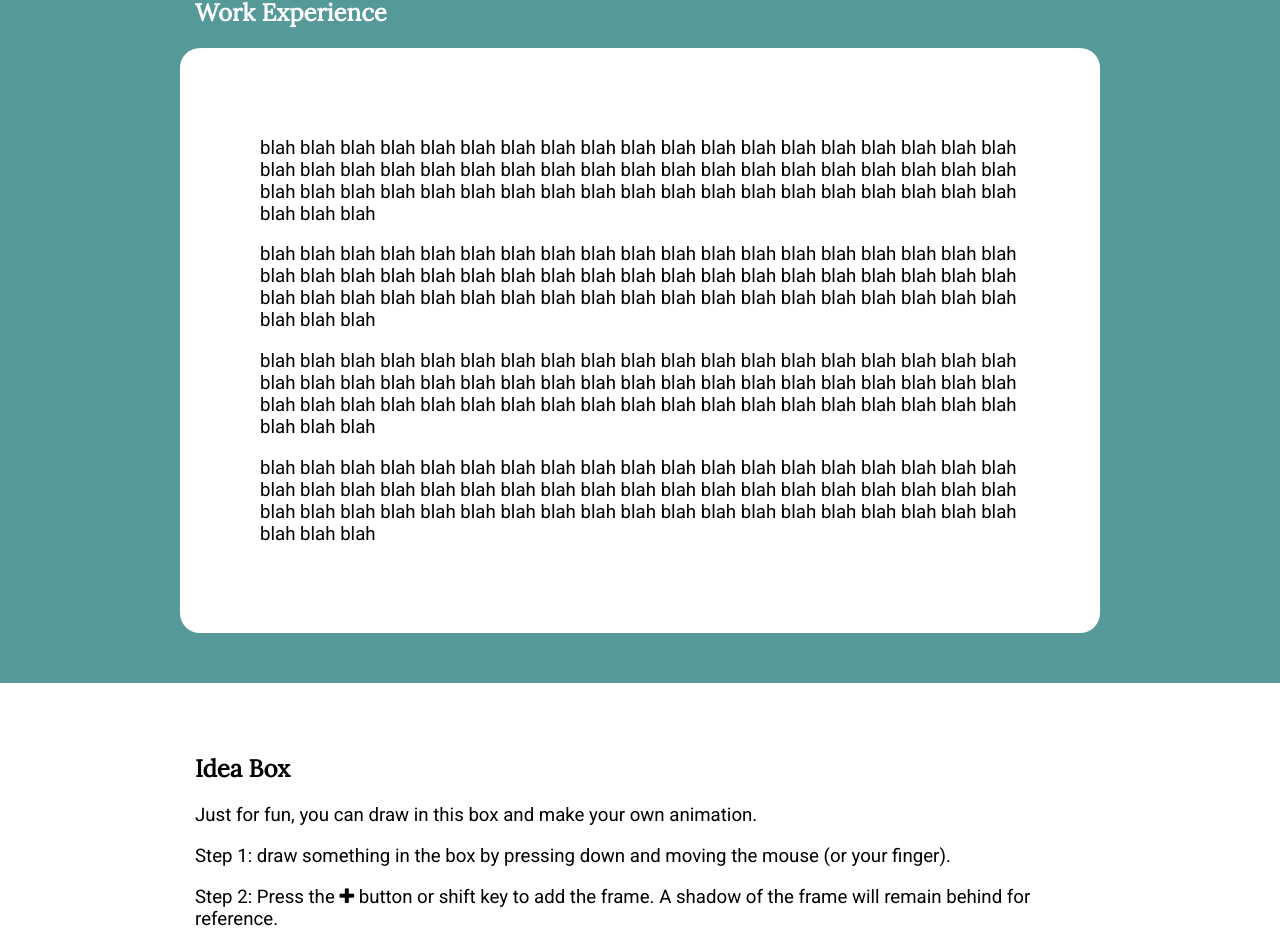
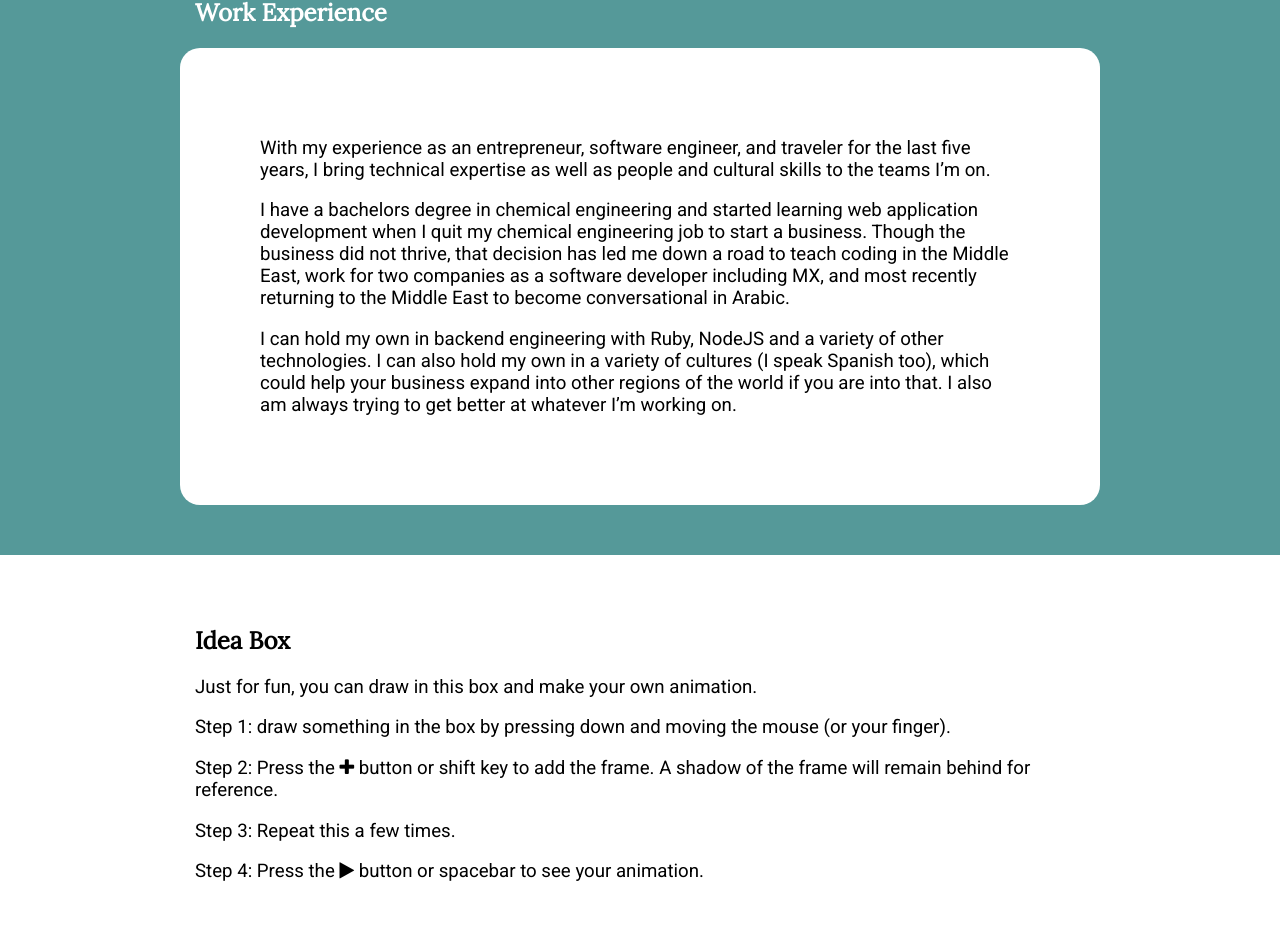
Before and after one commit to joevus/portfolio-ideabox, a React (Create React App) app: page / in a window 1280 px wide. Shown: the part 2475-3409 px from the top of the page. Built offline with nearby package versions, Linux system fonts and the light colour scheme.

Commit message:
added first draft of coverletter.

```diff
--- a/src/components/main/experience/index.js
+++ b/src/components/main/experience/index.js
@@ -8,10 +8,15 @@ class Experience extends React.Component {
           <h1>Work Experience</h1>
         </div>
         <div className="row coverletter">
-          <p>blah blah blah blah blah blah blah blah blah blah blah blah blah blah blah blah blah blah blah blah blah blah blah blah blah blah blah blah blah blah blah blah blah blah blah blah blah blah blah blah blah blah blah blah blah blah blah blah blah blah blah blah blah blah blah blah blah blah blah blah </p>
-          <p>blah blah blah blah blah blah blah blah blah blah blah blah blah blah blah blah blah blah blah blah blah blah blah blah blah blah blah blah blah blah blah blah blah blah blah blah blah blah blah blah blah blah blah blah blah blah blah blah blah blah blah blah blah blah blah blah blah blah blah blah </p>
-          <p>blah blah blah blah blah blah blah blah blah blah blah blah blah blah blah blah blah blah blah blah blah blah blah blah blah blah blah blah blah blah blah blah blah blah blah blah blah blah blah blah blah blah blah blah blah blah blah blah blah blah blah blah blah blah blah blah blah blah blah blah </p>
-          <p>blah blah blah blah blah blah blah blah blah blah blah blah blah blah blah blah blah blah blah blah blah blah blah blah blah blah blah blah blah blah blah blah blah blah blah blah blah blah blah blah blah blah blah blah blah blah blah blah blah blah blah blah blah blah blah blah blah blah blah blah </p>
+          <p>
+            With my experience as an entrepreneur, software engineer, and traveler for the last five years, I bring technical expertise as well as people and cultural skills to the teams I’m on.
+          </p>
+          <p>
+            I have a bachelors degree in chemical engineering and started learning web application development when I quit my chemical engineering job to start a business. Though the business did not thrive, that decision has led me down a road to teach coding in the Middle East, work for two companies as a software developer including MX, and most recently returning to the Middle East to become conversational in Arabic.
+          </p>
+          <p>
+            I can hold my own in backend engineering with Ruby, NodeJS and a variety of other technologies. I can also hold my own in a variety of cultures (I speak Spanish too), which could help your business expand into other regions of the world if you are into that. I also am always trying to get better at whatever I’m working on.
+          </p>
         </div>
 
       </section>
```
